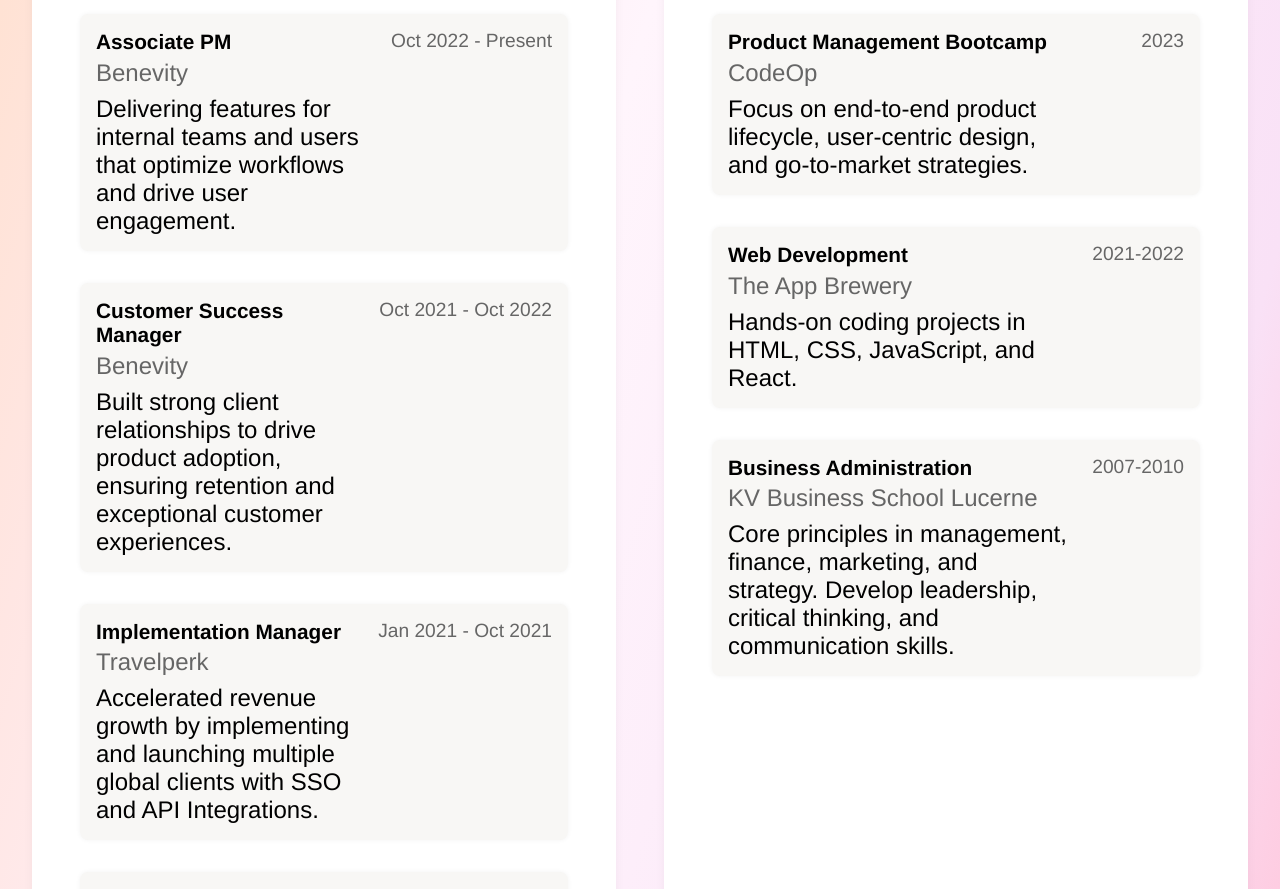
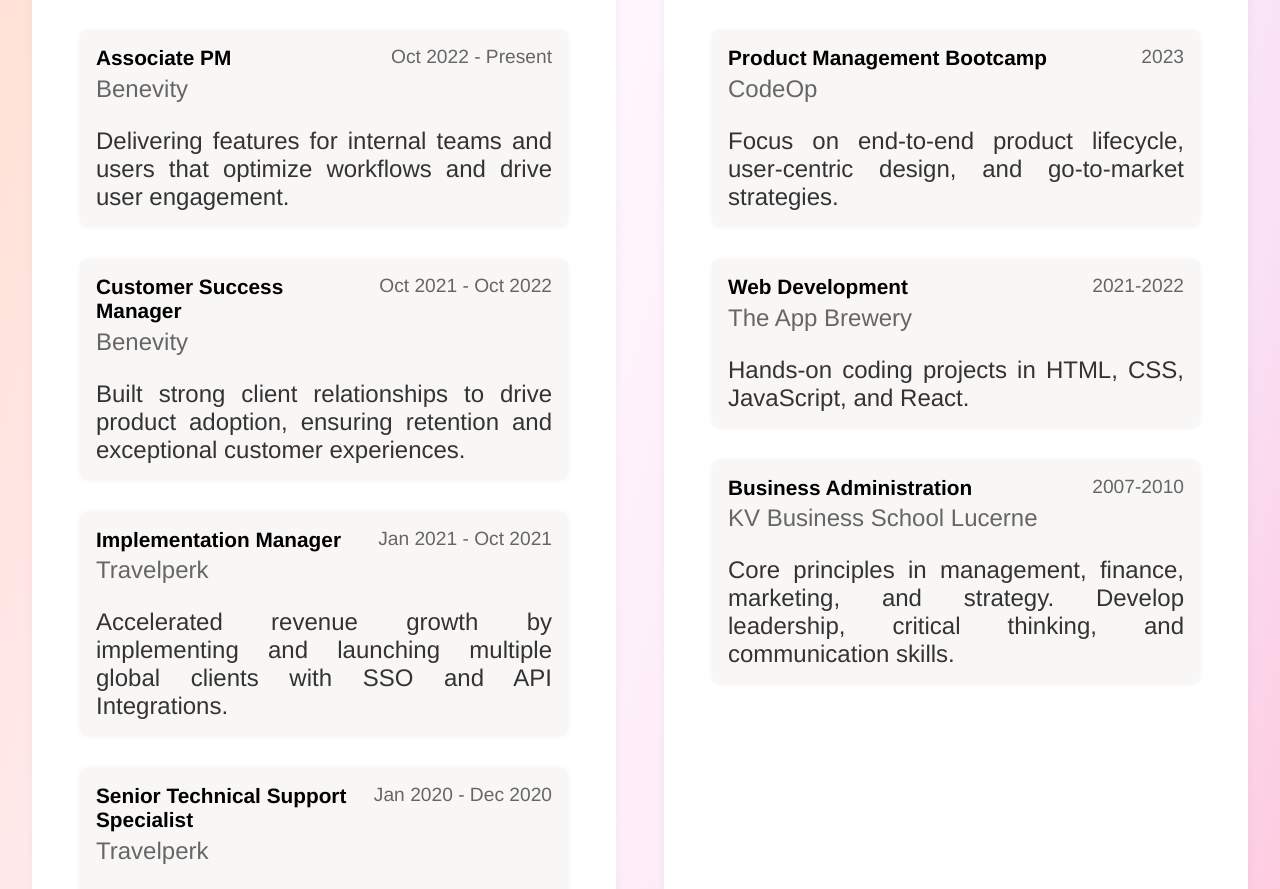
Before and after one commit to MelanieHaefliger/melaniehaefliger, a React (Create React App) app: page / in a window 1280 px wide. Shown: the part 940-1829 px from the top of the page. Built offline with nearby package versions, Linux system fonts and the light colour scheme.

Commit message:
update mobile layout

```diff
--- a/src/App.css
+++ b/src/App.css
@@ -108,7 +108,7 @@
   justify-content: center;
 }
 
-/* Mobile hamburger button */
+/* Hamburger button */
 .hamburger {
   display: none;
   background: none;
@@ -128,27 +128,6 @@
   background-color: #233830;
 }
 
-/* Mobile nav */
-@media (max-width: 768px) {
-  .nav-links {
-    display: none;
-    flex-direction: column;
-    position: absolute;
-    top: 4rem;
-    left: 50%;
-    transform: translateX(-50%);
-    background-color: rgba(255, 255, 255, 0.95);
-    padding: 1rem;
-    border-radius: 1rem;
-  }
-  .nav-links.open {
-    display: flex;
-  }
-  .hamburger {
-    display: flex;
-  }
-}
-
 .top-menu nav ul li a {
   padding: 0.5rem 3rem;
   border-radius: 1rem;
@@ -165,11 +144,84 @@
   background-color: #fdf3e6;
 }
 
+.close-menu-item {
+  /* Push the close button to the top-right corner, for example */
+  position: absolute;
+  top: 1rem;
+  right: 1rem;
+}
+
+.close-menu-btn {
+  background: none;
+  border: none;
+  font-size: 2rem;
+  color: #333;
+  cursor: pointer;
+}
+.close-menu-btn:hover {
+  color: #e5a152; /* or your highlight color */
+}
+
+/* By default, hide the close button */
+.close-menu-item {
+  display: none;
+}
+
+/* Show it only on mobile (max-width: 768px) */
+@media (max-width: 768px) {
+  .close-menu-item {
+    display: block;
+  }
+}
+
+/* Full-page overlay for mobile menu */
+@media (max-width: 1024px) {
+  .nav-links {
+    position: fixed;
+    top: 0;
+    left: 0;
+    width: 100%;
+    height: 100%;  /* full-screen overlay */
+    /* Glassmorphism effect */
+    background: rgba(255, 255, 255, 0.2);
+    backdrop-filter: blur(10px);
+    -webkit-backdrop-filter: blur(10px);
+    border: 1px solid rgba(255, 255, 255, 0.3);
+
+    flex-direction: column;
+    justify-content: center;
+    align-items: center;
+    gap: 2rem;
+    display: none;
+    z-index: 9999;
+
+    /* Start off-screen */
+    transform: translateY(-100%);
+  }
+  .nav-links.open {
+    display: flex;
+    animation: slideDown 0.5s forwards;
+  }
+  .hamburger {
+    display: flex;
+  }
+}
+
+/* Slide in from the top */
+@keyframes slideDown {
+  from {
+    transform: translateY(-100%);
+  }
+  to {
+    transform: translateY(0);
+  }
+}
+
 /* -------------------------------------------------- */
 /* Content Wrapper & Two-Column Rows                  */
 /* -------------------------------------------------- */
 .content-wrapper {
-  max-width: 1600px;
+  max-width: 1900px;
   margin: 0 auto;
   padding: 0 2rem;
 }
@@ -218,6 +270,7 @@
   font-size: clamp(2rem, 6vw, 10rem);
   font-weight: 700;
   line-height: 1.1;
+  margin-top: 1rem;
   margin-bottom: 1rem;
   text-align: center;
 }
@@ -282,7 +335,7 @@
 }
 
 /* -------------------------------------------------- */
-/* Experience & Education Cards                       */
+/* Experience & Education (Two-Row Approach)          */
 /* -------------------------------------------------- */
 .jobs-container,
 .edu-container {
@@ -291,11 +344,11 @@
   text-align: left;
 }
 
+/* Card uses column layout now: top row (title + date), then paragraph */
 .experience-card,
 .education-card {
   display: flex;
-  justify-content: space-between;
-  align-items: flex-start;
+  flex-direction: column;
   background-color: #f8f7f5;
   border-radius: 0.5rem;
   padding: 1rem;
@@ -303,27 +356,55 @@
   box-shadow: 0 0 5px rgba(0, 0, 0, 0.05);
   transition: transform 0.2s ease, box-shadow 0.2s ease;
 }
+
 .experience-card:hover,
 .education-card:hover {
   transform: scale(1.02);
   box-shadow: 0 2px 8px rgba(0, 0, 0, 0.1);
 }
 
-.experience-info,
-.education-info {
-  max-width: 75%;
+/* Top row: left side (title + company), right side (dates) */
+.experience-top,
+.education-top {
+  display: flex;
+  justify-content: space-between;
+  align-items: flex-start;
 }
-.experience-info h3,
-.education-info h3 {
+
+/* Paragraph below top row, full width */
+.experience-description,
+.education-description {
+  margin-top: 1rem;
+  font-size: 1rem;
+  color: #333;
+  text-align: justify;
+}
+
+/* You can group them for Experience */
+.experience-left h3 {
   margin-bottom: 0.3rem;
   font-size: 1.3rem;
 }
-.company {
+.experience-left .company {
   color: #666;
   font-size: 0.9rem;
   margin-top: 0.3rem;
   margin-bottom: 0.5rem;
 }
+
+/* Similarly for Education */
+.education-left h3 {
+  margin-bottom: 0.3rem;
+  font-size: 1.3rem;
+}
+.education-left .company {
+  color: #666;
+  font-size: 0.9rem;
+  margin-top: 0.3rem;
+  margin-bottom: 0.5rem;
+}
+
+/* Dates on the right side, top row */
 .experience-dates,
 .education-dates {
   color: #666;
@@ -361,7 +442,7 @@
 /* Projects Grid */
 .projects-grid {
   display: grid;
-  grid-template-columns: 1fr 1fr; /* 2 columns */
+  grid-template-columns: 1fr 1fr; /* 2 columns on desktop */
   gap: 3rem;
 }
 
@@ -453,6 +534,13 @@
 /* Responsive Adjustments                             */
 /* -------------------------------------------------- */
 @media (max-width: 768px) {
+  /* 1) Profile image 30% smaller on mobile (~70% of 400px) */
+  .profile-image {
+    width: 280px;
+    height: 280px;
+  }
+
+  /* 2) Force two-column rows to become single column */
   .two-column-row {
     flex-direction: column !important;
     align-items: stretch !important;
@@ -460,11 +548,13 @@
   .content-wrapper {
     padding: 0 1rem !important;
   }
+
+  /* 3) Projects: single column */
   .projects-grid {
-    grid-template-columns: 1fr !important; /* Single column */
-    gap: 1rem; /* Optionally reduce gap */
+    grid-template-columns: 1fr !important;
+    gap: 1rem;
   }
   .project-card {
-    padding: 1rem !important; /* Reduce padding on mobile if needed */
+    padding: 1rem !important;
   }
 }
--- a/src/App.js
+++ b/src/App.js
@@ -87,6 +87,12 @@
 
           {/* Nav links */}
           <ul className={menuOpen ? "nav-links open" : "nav-links"}>
+            {/* Close button at the top */}
+  <li className="close-menu-item">
+    <button className="close-menu-btn" onClick={() => setMenuOpen(false)}>
+      &times; {/* This is the "×" character */}
+    </button>
+  </li>
             <li>
               <a href="#experience" onClick={() => setMenuOpen(false)}>
                 Experience
@@ -149,90 +155,112 @@
 
         {/* Row 1: Experience & Education */}
         <div className="two-column-row">
+          {/* Experience */}
           <section id="experience" className="section-container experience">
             <h2>Experience</h2>
             <div className="jobs-container">
+              {/* Example Card */}
               <div className="experience-card">
-                <div className="experience-info">
+                {/* Top row: Title/Company + Date */}
+                <div className="experience-top">
+                  <div className="experience-left">
                     <h3>Associate PM</h3>
                     <p className="company">Benevity</p>
-                  <p>
+                  </div>
+                  <div className="experience-dates">Oct 2022 - Present</div>
+                </div>
+                {/* Full-width paragraph below */}
+                <p className="experience-description">
                   Delivering features for internal teams and users that optimize
                   workflows and drive user engagement.
                 </p>
               </div>
-                <div className="experience-dates">Oct 2022 - Present</div>
-              </div>
+
               <div className="experience-card">
-                <div className="experience-info">
+                <div className="experience-top">
+                  <div className="experience-left">
                     <h3>Customer Success Manager</h3>
                     <p className="company">Benevity</p>
-                  <p>
+                  </div>
+                  <div className="experience-dates">Oct 2021 - Oct 2022</div>
+                </div>
+                <p className="experience-description">
                   Built strong client relationships to drive product adoption,
                   ensuring retention and exceptional customer experiences.
                 </p>
               </div>
-                <div className="experience-dates">Oct 2021 - Oct 2022</div>
-              </div>
+
               <div className="experience-card">
-                <div className="experience-info">
+                <div className="experience-top">
+                  <div className="experience-left">
                     <h3>Implementation Manager</h3>
                     <p className="company">Travelperk</p>
-                  <p>
+                  </div>
+                  <div className="experience-dates">Jan 2021 - Oct 2021</div>
+                </div>
+                <p className="experience-description">
                   Accelerated revenue growth by implementing and launching multiple
                   global clients with SSO and API Integrations.
                 </p>
               </div>
-                <div className="experience-dates">Jan 2021 - Oct 2021</div>
-              </div>
+
               <div className="experience-card">
-                <div className="experience-info">
+                <div className="experience-top">
+                  <div className="experience-left">
                     <h3>Senior Technical Support Specialist</h3>
                     <p className="company">Travelperk</p>
-                  <p>
-                    Enhanced customer experience by resolving complex issues &
-                    optimizing support workflows.
-                  </p>
                   </div>
                   <div className="experience-dates">Jan 2020 - Dec 2020</div>
+                </div>
+                <p className="experience-description">
+                  Enhanced customer experience by resolving complex issues & optimizing
+                  support workflows.
+                </p>
               </div>
             </div>
           </section>
 
+          {/* Education */}
           <section id="education" className="section-container education">
             <h2>Education</h2>
             <div className="edu-container">
               <div className="education-card">
-                <div className="education-info">
+                <div className="education-top">
+                  <div className="education-left">
                     <h3>Product Management Bootcamp</h3>
                     <p className="company">CodeOp</p>
-                  <p>
+                  </div>
+                  <div className="education-dates">2023</div>
+                </div>
+                <p className="education-description">
                   Focus on end-to-end product lifecycle, user-centric design,
                   and go-to-market strategies.
                 </p>
               </div>
-                <div className="education-dates">2023</div>
-              </div>
               <div className="education-card">
-                <div className="education-info">
+                <div className="education-top">
+                  <div className="education-left">
                     <h3>Web Development</h3>
                     <p className="company">The App Brewery</p>
-                  <p>
+                  </div>
+                  <div className="education-dates">2021-2022</div>
+                </div>
+                <p className="education-description">
                   Hands-on coding projects in HTML, CSS, JavaScript, and React.
                 </p>
               </div>
-                <div className="education-dates">2021-2022</div>
-              </div>
               <div className="education-card">
-                <div className="education-info">
+                <div className="education-top">
+                  <div className="education-left">
                     <h3>Business Administration</h3>
                     <p className="company">KV Business School Lucerne</p>
-                  <p>
+                  </div>
+                  <div className="education-dates">2007-2010</div>
+                </div>
+                <p className="education-description">
                   Core principles in management, finance, marketing, and strategy.
                   Develop leadership, critical thinking, and communication skills.
                 </p>
-                </div>
-                <div className="education-dates">2007-2010</div>
               </div>
             </div>
           </section>
```
Lines whose indentation alone changed are shown as unchanged.
